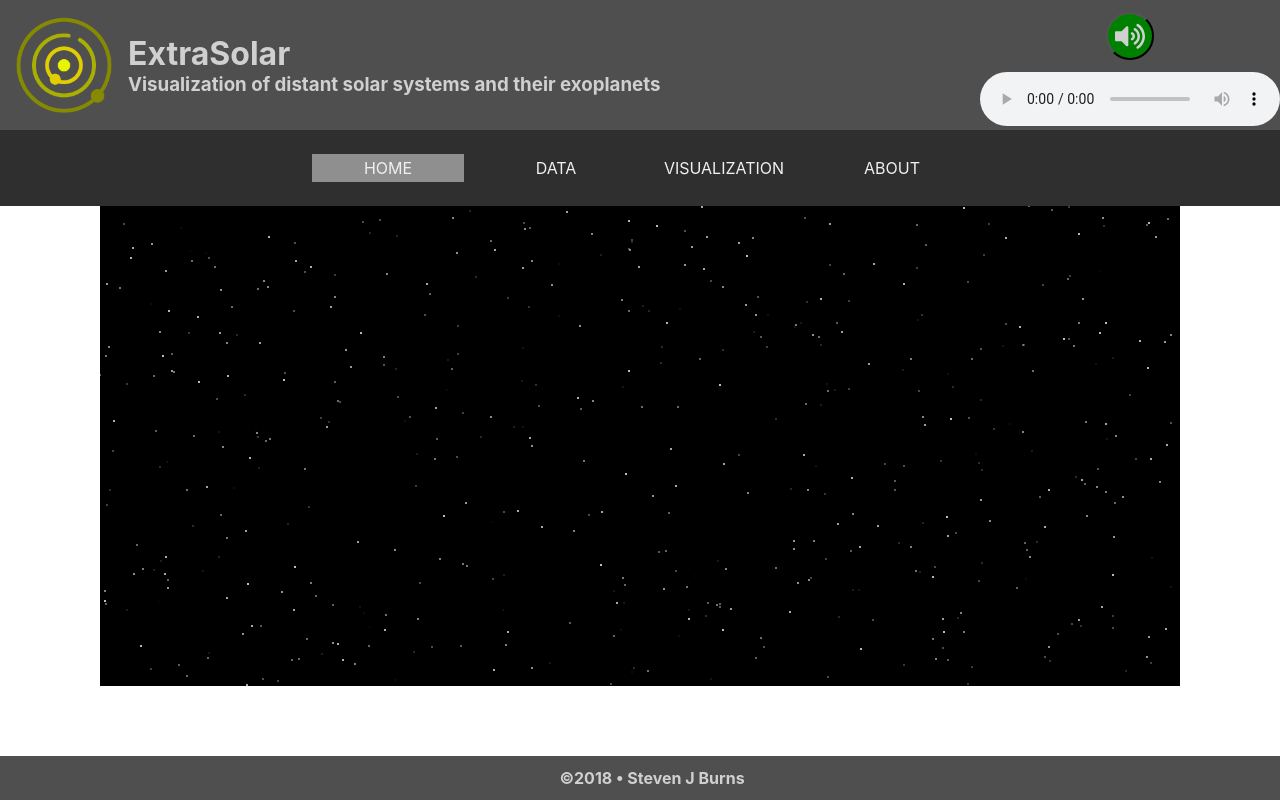
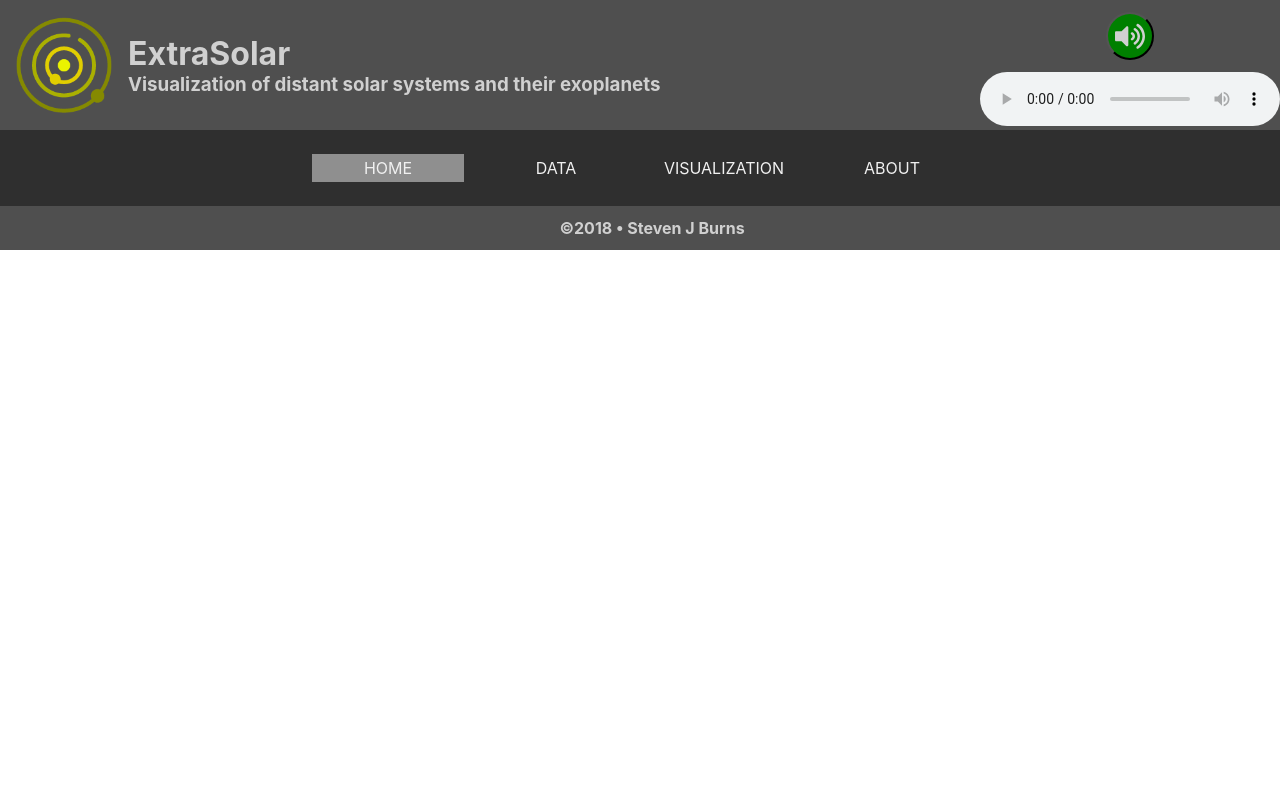
Before and after one commit to StevenJBurns/extrasolar, a React (Create React App) app: page / in a window 1280 px wide. Shown: the top 800 px of the page. Built offline with nearby package versions, Linux system fonts and the light colour scheme.

Commit message:
Another attempt at app load correction from GitHub Pages #6; using process.env.PUBLIC_URL in React Router paths...

```diff
--- a/src/App.jsx
+++ b/src/App.jsx
@@ -42,10 +42,10 @@ class App extends React.Component {
           </ul>
         </nav>
         <Switch>
-          <Route exact path='/' render={() => <PageHome />} />
-          <Route exact path='/data' render={() => <PageData />} />
-          <Route exact path='/visualization' render={() => <PageVisualization />} />
-          <Route exact path='/about' render={() => <PageAbout />} />
+          <Route exact path='${process.env.PUBLIC_URL}/' render={() => <PageHome />} />
+          <Route exact path='${process.env.PUBLIC_URL}/data' render={() => <PageData />} />
+          <Route exact path='${process.env.PUBLIC_URL}/visualization' render={() => <PageVisualization />} />
+          <Route exact path='${process.env.PUBLIC_URL}/about' render={() => <PageAbout />} />
         </Switch>
 
         <footer id="app-footer">
```
Also changed, not shown: 7 other files (tests, documents, lock files or other folders).
